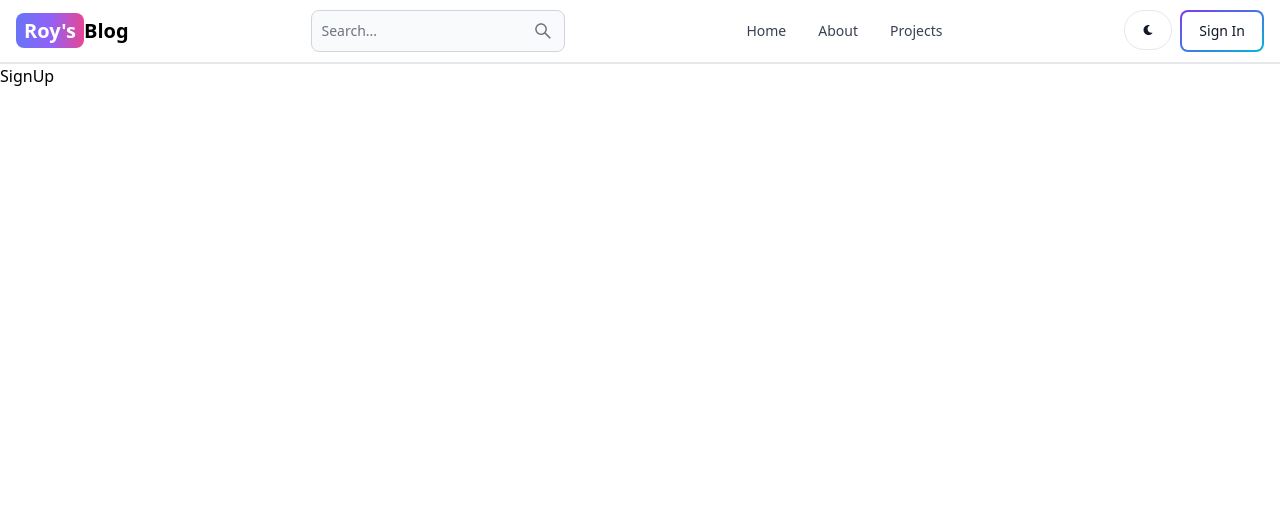
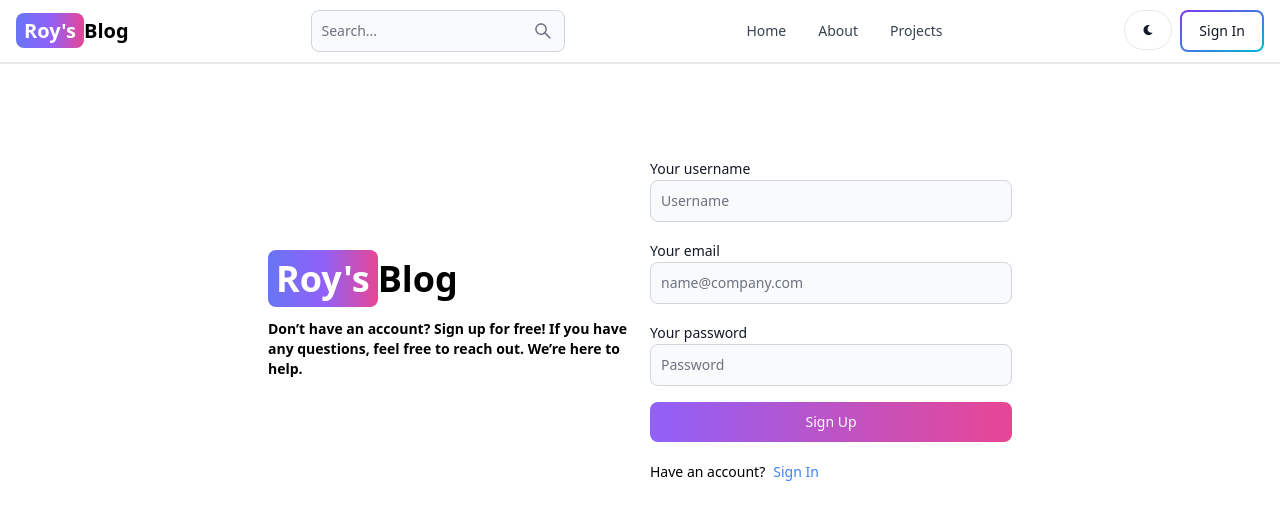
Before and after one commit to ShaikatRoy/MERN-Blog, a React (Vite) app in the folder client/: page /sign-up in a window 1280 px wide. Shown: the top 520 px of the page. Built offline with nearby package versions, Linux system fonts and the light colour scheme.

Commit message:
create sign up page ui

```diff
--- a/client/src/pages/SignUp.jsx
+++ b/client/src/pages/SignUp.jsx
@@ -1,6 +1,51 @@
+import { Button, Label, TextInput } from "flowbite-react";
+import { Link } from "react-router-dom";
 
 export default function SignUp() {
   return (
-    <div>SignUp</div>
+    <div className='min-h-screen mt-20'>
+      <div className="flex p-3 max-w-3xl mx-auto flex-col md:flex-row md:items-center gap-5">
+
+        {/* left */}
+        <div className="flex-1">
+        <Link to="/" className='font-bold dark:text-white text-4xl'>
+          <span className='px-2 py-1 bg-gradient-to-r from-indigo-500
+            via-purple-500 to-pink-500 rounded-lg text-white'>Roy's</span>
+          Blog
+        </Link>
+        <p className="text-sm mt-5 font-semibold">
+          Don’t have an account? Sign up for free!
+          If you have any questions, feel free to reach out.
+          We’re here to help.
+        </p>
+        </div>
+
+        {/* right */}
+        <div className="flex-1">
+            <form className="flex flex-col gap-4">
+                <div>
+                  <Label value="Your username"/>
+                  <TextInput type="text" placeholder="Username" id="username" />
+                </div>
+                <div>
+                  <Label value="Your email"/>
+                  <TextInput type="text" placeholder="name@company.com" id="email" />
+                </div>
+                <div>
+                  <Label value="Your password"/>
+                  <TextInput type="text" placeholder="Password" id="password" />
+                </div>
+                <Button gradientDuoTone="purpleToPink" type='submit'>
+                  Sign Up
+                </Button>
+            </form>
+            <div className="flex gap-2 text-sm mt-5">
+              <span>Have an account?</span>
+              <Link to='/sign-in' className="text-blue-500">Sign In</Link>
+            </div>
+        </div>
+      </div>
+
+    </div>
   )
 }
```
